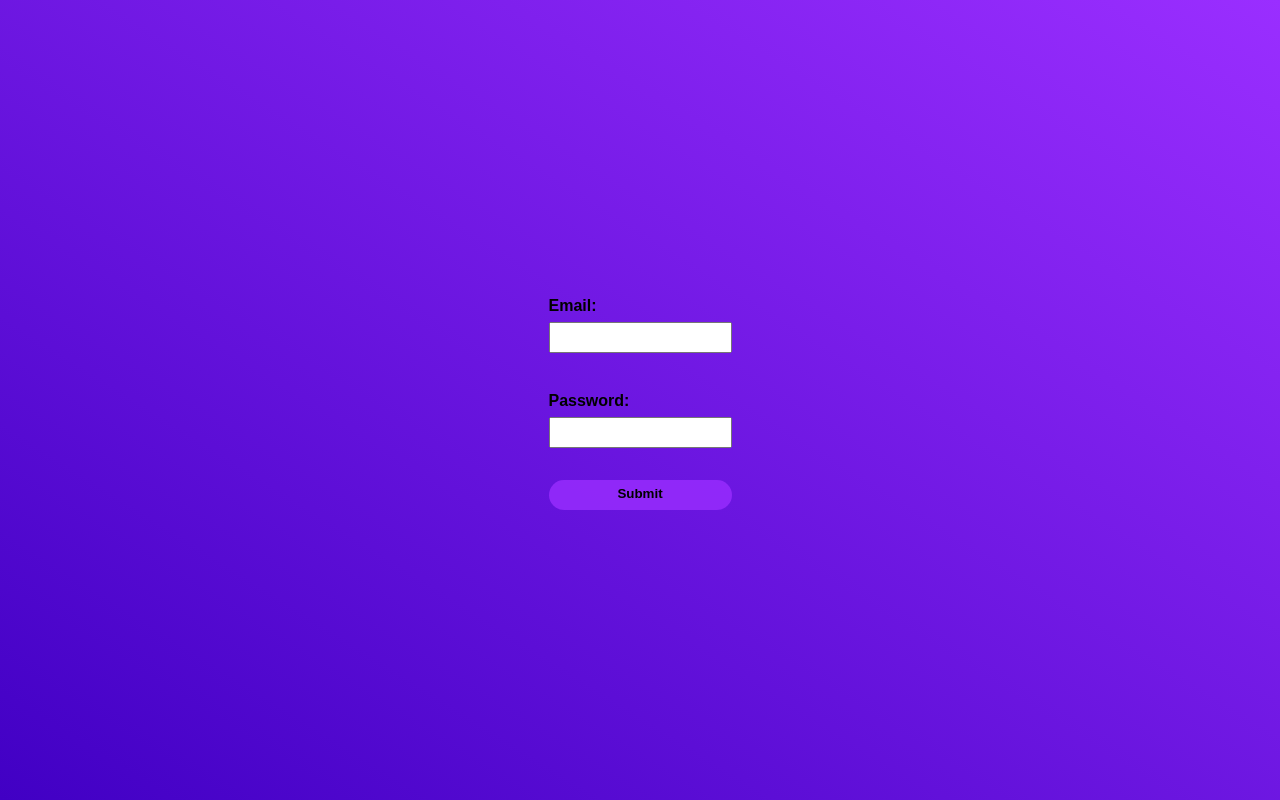
After one commit to tonycpmeum/fastAPI, a FastAPI app: template templates/form.html in a window 1280 px wide. The commit adds this page. Run offline with FastAPI, Linux system fonts and the light colour scheme; the template is opened without the code that fills it, so the values that code supplies are empty.

Commit message:
form submission

```diff
--- a/main.py
+++ b/main.py
@@ -23,8 +23,8 @@ def get_lang_display_name(request: Request) -> str:
 
 @app.get('/')
 async def root(request:Request):
-   headers = request.headers
-   ua = parse(headers.get("user-agent"))
+   ua = parse(request.headers.get("user-agent"))
+
    device_str = f"{'None' if not ua.device.model else ua.device.model}; {ua.device.brand}"
 
    context_dict = {
@@ -38,10 +38,13 @@ async def root(request:Request):
 
    return templates.TemplateResponse("index.html", context_dict)
 
-@app.get('/request')
-async def read_header(request: Request):
-   headers_dict = request.headers
-   return headers_dict
+@app.get('/form')
+async def root(request:Request):
+   return templates.TemplateResponse("form.html", {"request": request})
+
+@app.post('/form')
+async def root(response: Response):
+   return {"message": "success", "data": response}
 
 if __name__ == "__main__":
    uvicorn.run("main:app", host="127.0.0.1", port=8000, reload=True)
--- a/static/css/style.css
+++ b/static/css/style.css
@@ -4,7 +4,11 @@
    font-family: Arial, Helvetica, sans-serif;
    line-height: 2;
    font-weight: bold;
-   color: rgb(255, 214, 253);
+
+}
+
+:root {
+   --primary-color: 154, 46, 255;
 }
 
 body {
@@ -12,6 +16,7 @@ body {
    min-height: 100dvh;
    display: grid;
    place-content: center;
+   gap: 2vh;
    background-image: linear-gradient(to top right, rgb(65, 0, 196), rgb(154, 46, 255));
 }
 
@@ -19,8 +24,36 @@ ul {
    /* background-color: rgba(0, 0, 0, 0.05); */
    border-radius: 25px;
    padding: 20px;
+   color: rgb(255, 214, 253);
 }
 
 li {
    list-style: none;
 }
+
+.button-style {
+   /* border: 4px transparent rgb(255, 255, 255); */
+   border-style: none;
+   text-decoration: none;
+   text-align: center;
+   padding: 0.1rem;
+   border-radius: 1rem;
+   background-color: rgb(var(--primary-color), 0.8);
+   color: black;
+   transition-duration: 0.3s;
+}
+
+.button-style:hover {
+   background-color: rgba(0, 0, 0, 0.5);
+   color: white;
+}
+
+form {
+   display: grid;
+   justify-content: center;
+}
+
+.error-text {
+   background-color: red;
+   width: fit-content;
+}
--- /dev/null
+++ b/static/js/script.js
@@ -0,0 +1,50 @@
+const emailRegex = /^[^\s@]+@[^\s@]+\.[^\s@]+$/
+const emailerr = document.getElementById('emailError')
+const pwerr = document.getElementById('passwordError')
+
+const make_post = (email, pw) => {
+   const data = {
+      email: email,
+      password: pw
+   }
+
+   fetch('/form', {
+      method: 'POST',
+      headers: {'Content-Type': 'application/json'},
+      body: JSON.stringify(data)
+   }).then(resp => {
+      if (!resp.ok) throw new Error('Response Fault')
+      return resp.json()
+   }).then(result => {
+      console.log('Success:', result)
+   }).catch(err => {
+      console.error('Error:', err)
+   })
+}
+
+document.getElementById('formData').addEventListener('submit', async (e) => {
+   const email = document.getElementById('email').value;
+   const password = document.getElementById('password').value;
+
+   e.preventDefault()
+   let isValid = true;
+
+   if (!emailRegex.test(email)) {
+      emailerr.textContent = 'Invalid email format';
+      isValid = false;
+   } else {
+      emailerr.textContent = '';
+   }
+
+   if (password.length < 8) {
+      pwerr.textContent = 'Password must be at least 8 characters';
+      isValid = false;
+   } else {
+      pwerr.textContent = '';
+   }
+
+   if (isValid) {
+      make_post(email, password)
+      // You can proceed with actual form submission here, e.g., using fetch()
+   }
+});
--- /dev/null
+++ b/templates/form.html
@@ -0,0 +1,34 @@
+<!DOCTYPE html>
+<html lang="en">
+
+<head>
+   <meta charset="UTF-8">
+   <meta name="viewport" content="width=device-width, initial-scale=1.0">
+   <title>Document</title>
+   <link rel="stylesheet" href="{{url_for('static', path='/css/style.css')}}">
+</head>
+
+<body>
+
+   <div class="eee">
+      <form id="formData">
+         <label for="email">Email:</label>
+         <input type="email" id="email" name="email" required>
+         <label for="email" id="emailError" class="error-text"></label>
+
+         <br>
+
+         <label for="password">Password:</label>
+         <input type="password" id="password" name="password" required>
+         <label for="password" id="passwordError" class="error-text"></label>
+
+         <br>
+
+         <input type="submit" value="Submit" class="button-style">
+      </form>
+   </div>
+
+   <script src="{{ url_for('static', path='/js/script.js') }}"></script>
+</body>
+
+</html>
--- a/templates/index.html
+++ b/templates/index.html
@@ -18,7 +18,8 @@
       </ul>
    </div>
 
-   <div class="extra"></div>
+   <a href="form" class="button-style" id="link-to-form">Give me all your data for free</a>
 
+   <script src="{{ url_for('static', path='/js/script.js') }}"></script>
 </body>
 </html>
```
